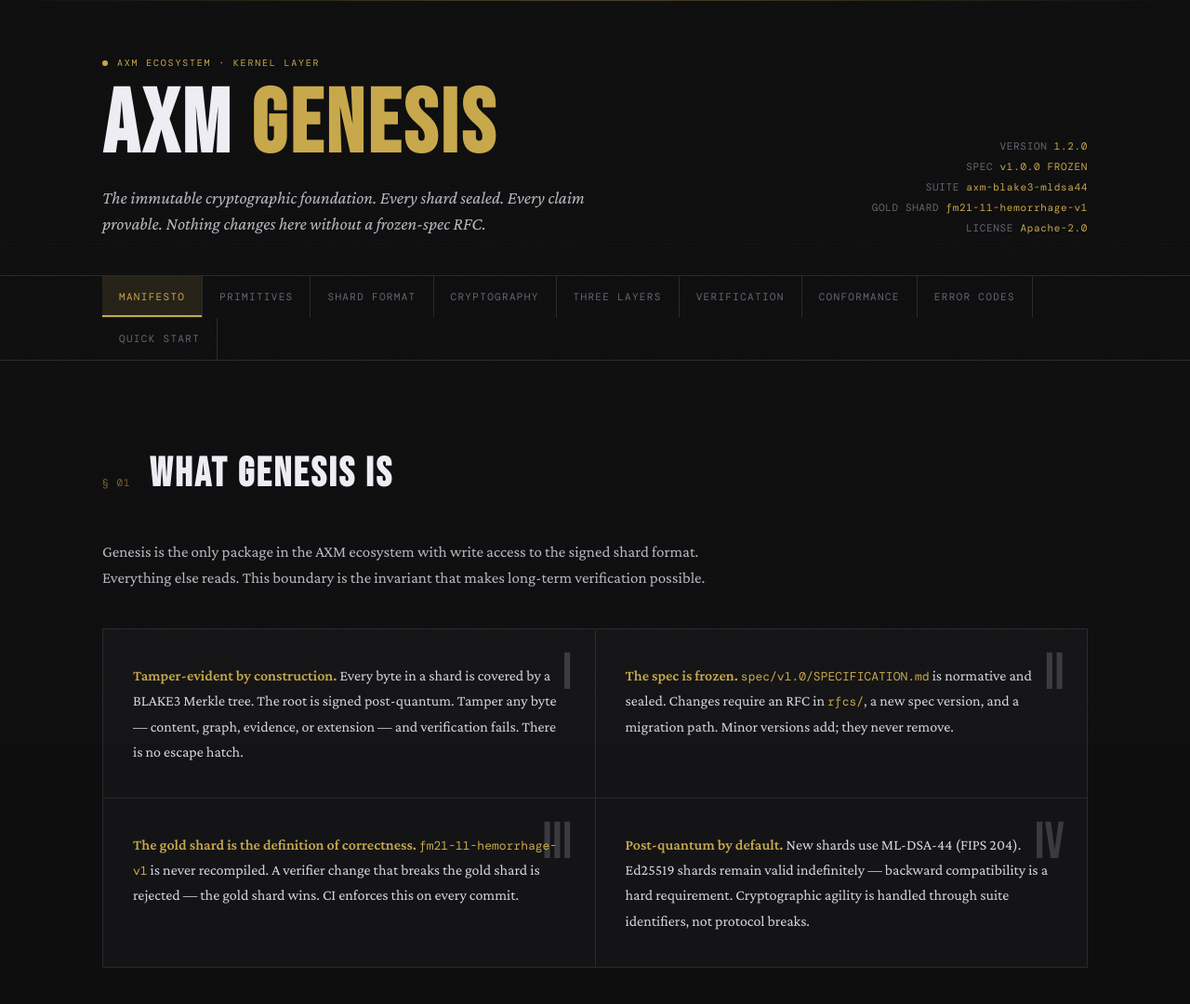
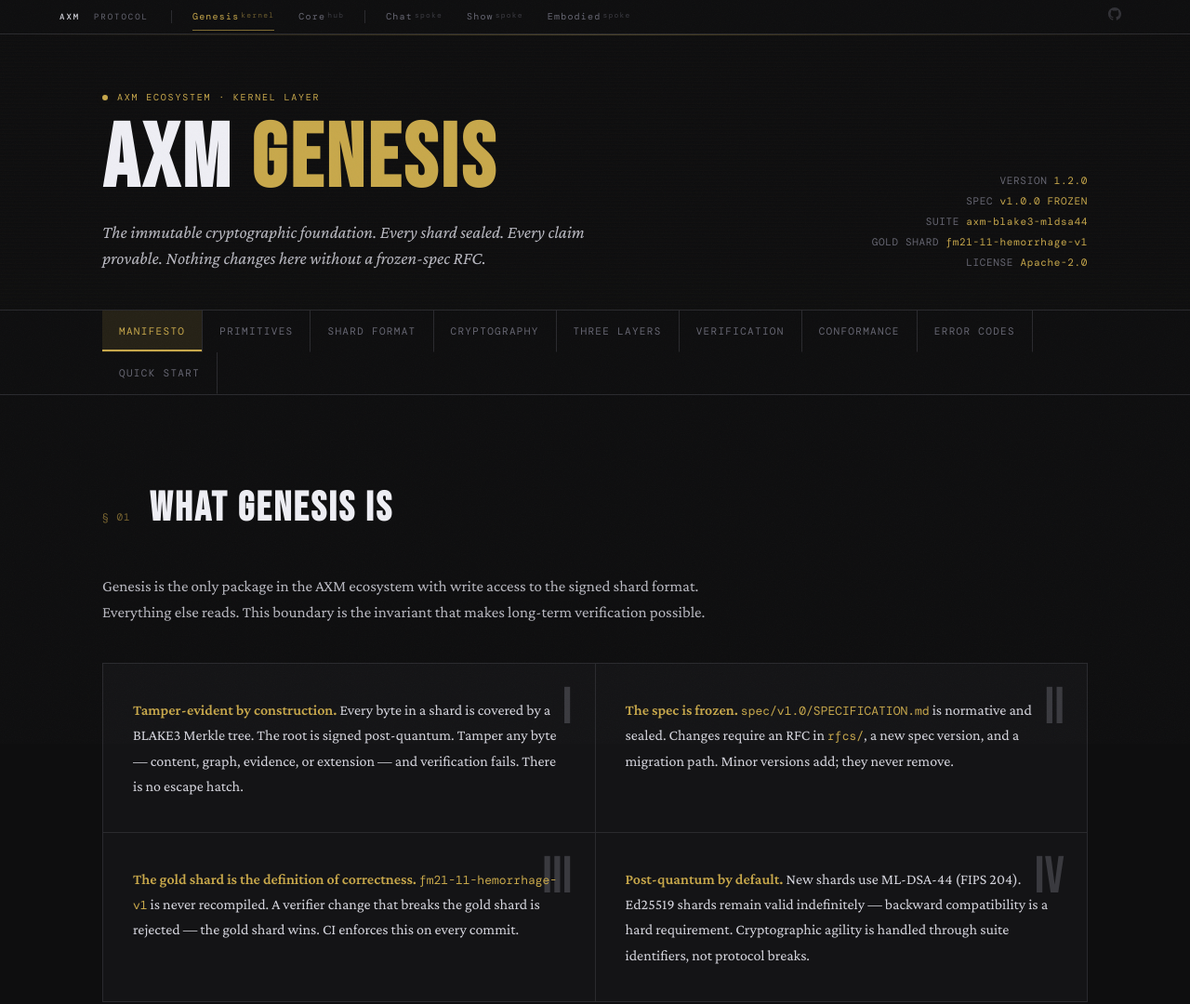
Before and after one commit to BigBirdReturns/axm-genesis, a plain HTML site: page index.html in a window 1280 px wide. Shown: the top 1080 px of the page at 93% size. Drawn offline with nearby package versions, Linux system fonts and the light colour scheme; a web font is replaced by a local one.

Commit message:
Update GitHub Pages site with ecosystem nav
- Added shared AXM ecosystem navigation bar across all five repo sites
- Fixed lowercase GitHub URL in footer (bigbirdreturns -> BigBirdReturns)
- No code changes. Kernel is frozen.

```diff
--- a/index.html
+++ b/index.html
@@ -27,6 +27,12 @@
     --mono:   'DM Mono', monospace;
     --serif:  'Crimson Pro', Georgia, serif;
     --display:'Bebas Neue', sans-serif;
+    --eco-bg:       #0e0e0f;
+    --eco-border:   #2a2a2e;
+    --eco-text:     #666672;
+    --eco-text-hi:  #d4d4dc;
+    --eco-accent:   #c8a84b;
+    --eco-mono:     'DM Mono', monospace;
   }
 
   *, *::before, *::after { box-sizing: border-box; margin: 0; padding: 0; }
@@ -377,6 +383,150 @@
 </style>
 </head>
 <body>
+<!--
+  AXM Ecosystem Nav — shared across all pages
+
+  USAGE: Paste this block at the top of <body> in each page.
+  Set data-active to the current page's key.
+
+  The nav reads CSS custom properties from the host page:
+    --eco-bg       (fallback: #0e0e0f)
+    --eco-border   (fallback: #2a2a2e)
+    --eco-text     (fallback: #666)
+    --eco-text-hi  (fallback: #e0e0e0)
+    --eco-accent   (fallback: #c8a84b)
+    --eco-mono     (fallback: 'DM Mono', monospace)
+
+  Each page sets these in its :root {} to match its palette.
+-->
+<style>
+.eco-nav {
+  position: relative;
+  z-index: 900;
+  background: var(--eco-bg, #0e0e0f);
+  border-bottom: 1px solid var(--eco-border, #2a2a2e);
+  font-family: var(--eco-mono, 'DM Mono', monospace);
+  font-size: 10px;
+  letter-spacing: 0.12em;
+  user-select: none;
+}
+.eco-nav-inner {
+  max-width: 1200px;
+  margin: 0 auto;
+  padding: 0 24px;
+  display: flex;
+  align-items: center;
+  height: 36px;
+  gap: 6px;
+}
+.eco-nav-brand {
+  color: var(--eco-text, #666);
+  font-size: 9px;
+  letter-spacing: 0.22em;
+  text-transform: uppercase;
+  margin-right: 12px;
+  white-space: nowrap;
+}
+.eco-nav-brand strong {
+  color: var(--eco-text-hi, #e0e0e0);
+  font-weight: 500;
+}
+.eco-nav-sep {
+  width: 1px;
+  height: 14px;
+  background: var(--eco-border, #2a2a2e);
+  margin: 0 6px;
+  flex-shrink: 0;
+}
+.eco-nav a {
+  color: var(--eco-text, #666);
+  text-decoration: none;
+  padding: 6px 10px;
+  border-radius: 3px;
+  transition: color 0.15s, background 0.15s;
+  white-space: nowrap;
+  position: relative;
+}
+.eco-nav a:hover {
+  color: var(--eco-text-hi, #e0e0e0);
+  background: rgba(255,255,255,0.03);
+}
+.eco-nav a.eco-active {
+  color: var(--eco-accent, #c8a84b);
+}
+.eco-nav a.eco-active::after {
+  content: '';
+  position: absolute;
+  bottom: -1px;
+  left: 10px;
+  right: 10px;
+  height: 1px;
+  background: var(--eco-accent, #c8a84b);
+  opacity: 0.6;
+}
+.eco-nav-kind {
+  font-size: 8px;
+  opacity: 0.5;
+  display: inline-block;
+  margin-left: 2px;
+  vertical-align: top;
+}
+.eco-nav-right {
+  margin-left: auto;
+  display: flex;
+  align-items: center;
+  gap: 4px;
+}
+.eco-nav-github {
+  opacity: 0.4;
+  transition: opacity 0.15s;
+}
+.eco-nav-github:hover {
+  opacity: 0.8;
+}
+@media (max-width: 768px) {
+  .eco-nav-inner {
+    overflow-x: auto;
+    -webkit-overflow-scrolling: touch;
+    scrollbar-width: none;
+  }
+  .eco-nav-inner::-webkit-scrollbar { display: none; }
+  .eco-nav a { padding: 6px 7px; font-size: 9px; }
+  .eco-nav-brand { display: none; }
+}
+</style>
+
+<div class="eco-nav" data-active="genesis">
+  <div class="eco-nav-inner">
+    <div class="eco-nav-brand"><strong>AXM</strong> &nbsp;Protocol</div>
+    <div class="eco-nav-sep"></div>
+    <a href="https://bigbirdreturns.github.io/axm-genesis/" data-page="genesis">Genesis<span class="eco-nav-kind"> kernel</span></a>
+    <a href="https://bigbirdreturns.github.io/axm-core/" data-page="core">Core<span class="eco-nav-kind"> hub</span></a>
+    <div class="eco-nav-sep"></div>
+    <a href="https://bigbirdreturns.github.io/axm-chat/" data-page="chat">Chat<span class="eco-nav-kind"> spoke</span></a>
+    <a href="https://bigbirdreturns.github.io/axm-show/" data-page="show">Show<span class="eco-nav-kind"> spoke</span></a>
+    <a href="https://bigbirdreturns.github.io/axm-embodied/" data-page="embodied">Embodied<span class="eco-nav-kind"> spoke</span></a>
+    <div class="eco-nav-right">
+      <a href="https://github.com/BigBirdReturns" class="eco-nav-github" target="_blank" title="GitHub">
+        <svg width="14" height="14" viewBox="0 0 16 16" fill="currentColor"><path d="M8 0C3.58 0 0 3.58 0 8c0 3.54 2.29 6.53 5.47 7.59.4.07.55-.17.55-.38 0-.19-.01-.82-.01-1.49-2.01.37-2.53-.49-2.69-.94-.09-.23-.48-.94-.82-1.13-.28-.15-.68-.52-.01-.53.63-.01 1.08.58 1.23.82.72 1.21 1.87.87 2.33.66.07-.52.28-.87.51-1.07-1.78-.2-3.64-.89-3.64-3.95 0-.87.31-1.59.82-2.15-.08-.2-.36-1.02.08-2.12 0 0 .67-.21 2.2.82.64-.18 1.32-.27 2-.27.68 0 1.36.09 2 .27 1.53-1.04 2.2-.82 2.2-.82.44 1.1.16 1.92.08 2.12.51.56.82 1.27.82 2.15 0 3.07-1.87 3.75-3.65 3.95.29.25.54.73.54 1.48 0 1.07-.01 1.93-.01 2.2 0 .21.15.46.55.38A8.013 8.013 0 0016 8c0-4.42-3.58-8-8-8z"/></svg>
+      </a>
+    </div>
+  </div>
+</div>
+
+<script>
+// Auto-highlight active page based on data-active attribute
+(function() {
+  const nav = document.querySelector('.eco-nav');
+  if (!nav) return;
+  const active = nav.dataset.active;
+  if (active) {
+    const link = nav.querySelector(`[data-page="${active}"]`);
+    if (link) link.classList.add('eco-active');
+  }
+})();
+</script>
+
 
 <header>
   <div class="header-scanline"></div>
@@ -819,7 +969,7 @@
         <div>Post-quantum by default since v1.1.0 (RFC 0001)</div>
       </div>
       <div class="footer-links">
-        <a href="https://github.com/bigbirdreturns/axm-genesis">GitHub</a>
+        <a href="https://github.com/BigBirdReturns/axm-genesis">GitHub</a>
         <a href="https://bigbirdreturns.github.io/axm-chat/">AXM Chat</a>
         <a href="#quickstart">Quick Start</a>
         <a href="#errors">Error Codes</a>
```
